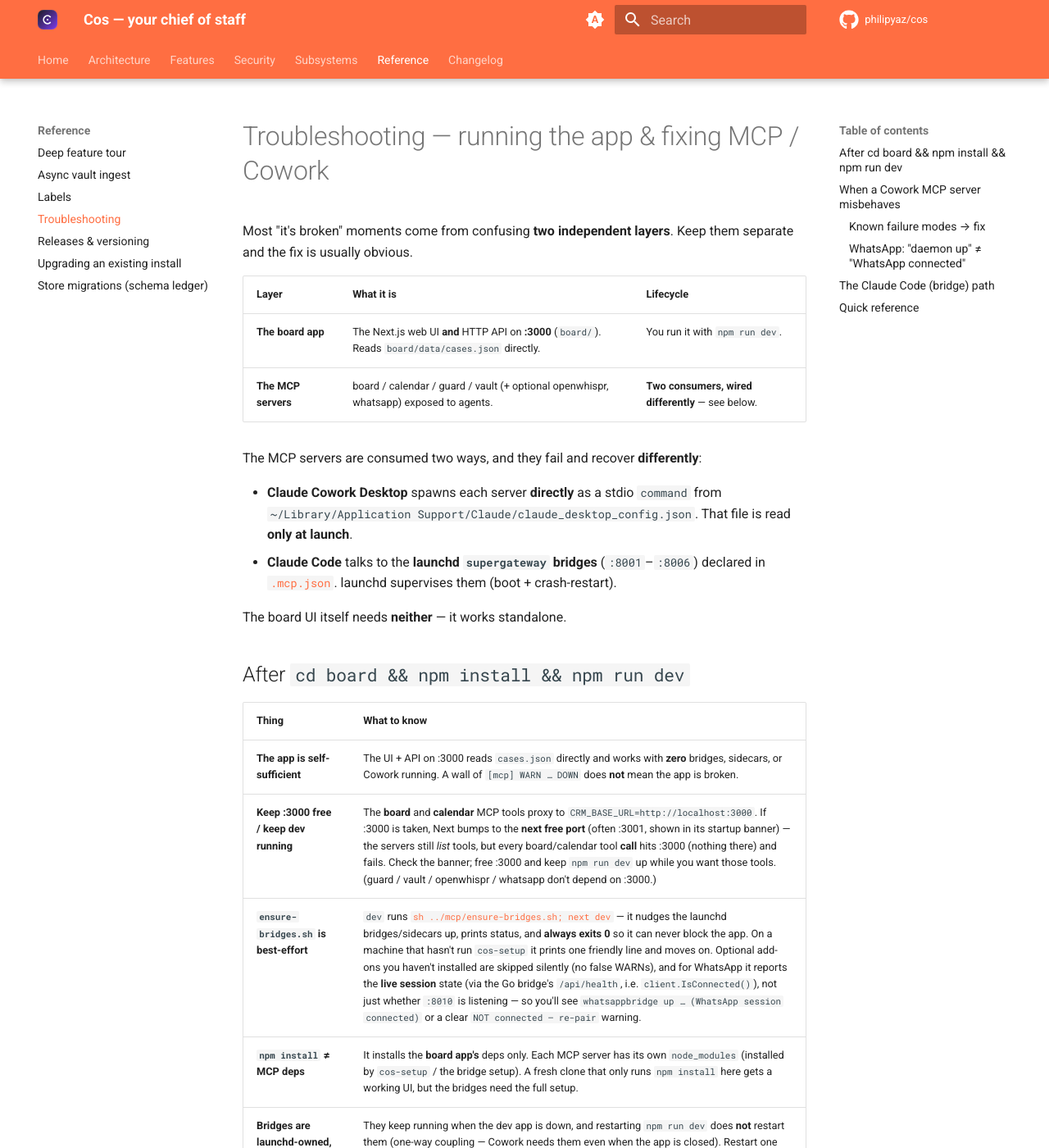
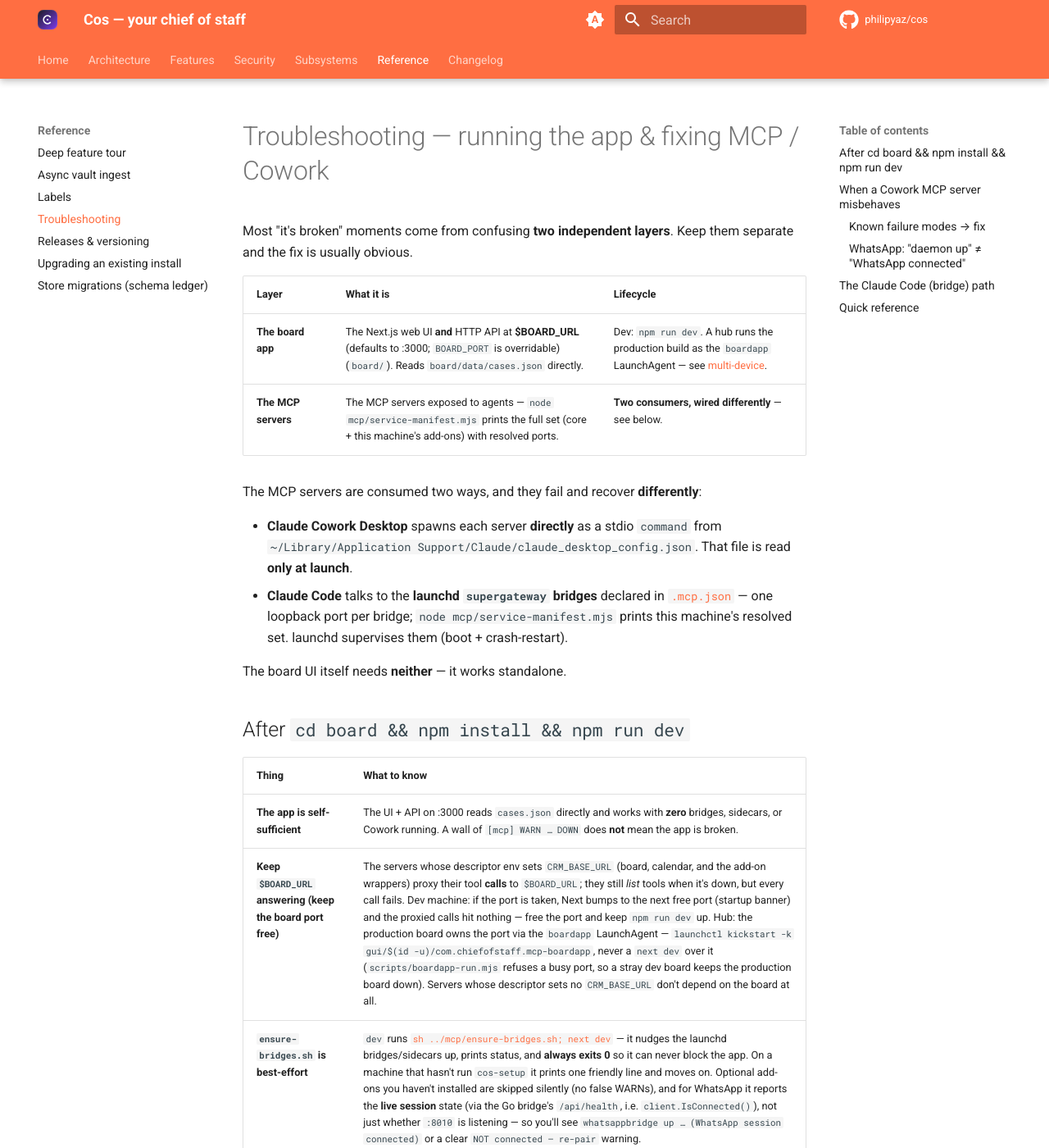
Before and after one commit to philipyaz/cos, an MkDocs documentation site: the page built from docs/reference/troubleshooting.md, in a window 1280 px wide and 1400 px high. Shown: the whole window at 82% size. Built offline with MkDocs 1.6.1 and Material for MkDocs 9.7.7, drawn with Linux system fonts in a browser that asks for light colours; comment, search, counter and statistics services are not loaded; some of the changed text lies outside the part shown.

Commit message:
fix(docs): derive the MCP debug runbook's bridge set from the manifest, repair through the generator (#179)
The Cowork/Claude Code MCP troubleshooting path (the debug-cowork-mcp-issues skill and
docs/reference/troubleshooting.md) predates the service manifest, the add-on bridges
(nutrition/fitness/body), and the boardapp LaunchAgent. Its bridge check only looped 4 of the
hub's 9 bridges, its ":3000" fix told a hub to run `next dev` over the production board
(which boardapp-run.mjs then refuses to restart), and its Cowork-config repair was the last
hand-written writer of claude_desktop_config.json.

- Bridge check now enumerates `node mcp/service-manifest.mjs --probe-list` (kind=bridge, this
  machine's role) instead of a hand-kept 4-port loop; reports a bridge with no LaunchAgent as
  NOT INSTALLED, and prints UNCHECKED (never a silent empty pass) if the manifest can't be read.
- Cowork-config repair goes through `node scripts/gen-cowork-config.mjs <name>` (a validated,
  named merge) instead of a hand-written node script that could write a vault key as `undefined`.
- The ":3000" diagnosis is renamed to `$BOARD_URL` and branches on COS_DEVICE_ROLE: spoke (never
  start a local board), hub-with-boardapp (kickstart the LaunchAgent), hub-without (npm run dev).
- Closed server-name lists (trigger list, Step 0, Step 2 comment, the docs' MCP-servers row) are
  replaced by a property/manifest reference so a 10th bridge needs no doc edit ever again.

Co-authored-by: Claude Sonnet 5 <noreply@anthropic.com>

````diff
--- a/docs/reference/troubleshooting.md
+++ b/docs/reference/troubleshooting.md
@@ -5,17 +5,18 @@ the fix is usually obvious.
 
 | Layer | What it is | Lifecycle |
 |---|---|---|
-| **The board app** | The Next.js web UI **and** HTTP API on **:3000** (`board/`). Reads `board/data/cases.json` directly. | You run it with `npm run dev`. |
-| **The MCP servers** | board / calendar / guard / vault (+ optional openwhispr, whatsapp) exposed to agents. | **Two consumers, wired differently** — see below. |
+| **The board app** | The Next.js web UI **and** HTTP API at **$BOARD_URL** (defaults to :3000; `BOARD_PORT` is overridable) (`board/`). Reads `board/data/cases.json` directly. | Dev: `npm run dev`. A hub runs the production build as the `boardapp` LaunchAgent — see [multi-device](../architecture/multi-device.md). |
+| **The MCP servers** | The MCP servers exposed to agents — `node mcp/service-manifest.mjs` prints the full set (core + this machine's add-ons) with resolved ports. | **Two consumers, wired differently** — see below. |
 
 The MCP servers are consumed two ways, and they fail and recover **differently**:
 
 - **Claude Cowork Desktop** spawns each server **directly** as a stdio `command` from
   `~/Library/Application Support/Claude/claude_desktop_config.json`. That file is read **only at
   launch**.
-- **Claude Code** talks to the **launchd `supergateway` bridges** (`:8001`–`:8006`) declared in
-  [`.mcp.json`](https://github.com/philipyaz/cos/blob/main/.mcp.json). launchd supervises them
-  (boot + crash-restart).
+- **Claude Code** talks to the **launchd `supergateway` bridges** declared in
+  [`.mcp.json`](https://github.com/philipyaz/cos/blob/main/.mcp.json) — one loopback port per
+  bridge; `node mcp/service-manifest.mjs` prints this machine's resolved set. launchd supervises
+  them (boot + crash-restart).
 
 The board UI itself needs **neither** — it works standalone.
 
@@ -24,7 +25,7 @@ The board UI itself needs **neither** — it works standalone.
 | Thing | What to know |
 |---|---|
 | **The app is self-sufficient** | The UI + API on :3000 reads `cases.json` directly and works with **zero** bridges, sidecars, or Cowork running. A wall of `[mcp] WARN … DOWN` does **not** mean the app is broken. |
-| **Keep :3000 free / keep dev running** | The **board** and **calendar** MCP tools proxy to `CRM_BASE_URL=http://localhost:3000`. If :3000 is taken, Next bumps to the **next free port** (often :3001, shown in its startup banner) — the servers still *list* tools, but every board/calendar tool **call** hits :3000 (nothing there) and fails. Check the banner; free :3000 and keep `npm run dev` up while you want those tools. (guard / vault / openwhispr / whatsapp don't depend on :3000.) |
+| **Keep `$BOARD_URL` answering (keep the board port free)** | The servers whose descriptor env sets `CRM_BASE_URL` (board, calendar, and the add-on wrappers) proxy their tool **calls** to `$BOARD_URL`; they still *list* tools when it's down, but every call fails. Dev machine: if the port is taken, Next bumps to the next free port (startup banner) and the proxied calls hit nothing — free the port and keep `npm run dev` up. Hub: the production board owns the port via the `boardapp` LaunchAgent — `launchctl kickstart -k gui/$(id -u)/com.chiefofstaff.mcp-boardapp`, never a `next dev` over it (`scripts/boardapp-run.mjs` refuses a busy port, so a stray dev board keeps the production board down). Servers whose descriptor sets no `CRM_BASE_URL` don't depend on the board at all. |
 | **`ensure-bridges.sh` is best-effort** | `dev` runs [`sh ../mcp/ensure-bridges.sh; next dev`](https://github.com/philipyaz/cos/blob/main/board/package.json) — it nudges the launchd bridges/sidecars up, prints status, and **always exits 0** so it can never block the app. On a machine that hasn't run `cos-setup` it prints one friendly line and moves on. Optional add-ons you haven't installed are skipped silently (no false WARNs), and for WhatsApp it reports the **live session** state (via the Go bridge's `/api/health`, i.e. `client.IsConnected()`), not just whether `:8010` is listening — so you'll see `whatsappbridge up … (WhatsApp session connected)` or a clear `NOT connected — re-pair` warning. |
 | **`npm install` ≠ MCP deps** | It installs the **board app's** deps only. Each MCP server has its own `node_modules` (installed by `cos-setup` / the bridge setup). A fresh clone that only runs `npm install` here gets a working UI, but the bridges need the full setup. |
 | **Bridges are launchd-owned, independent of dev** | They keep running when the dev app is down, and restarting `npm run dev` does **not** restart them (one-way coupling — Cowork needs them even when the app is closed). Restart one with `launchctl kickstart -k gui/$(id -u)/com.chiefofstaff.mcp-<name>`. |
@@ -57,8 +58,8 @@ Work the ladder in order — the first step resolves the majority of cases.
 | Symptom | Cause | Fix |
 |---|---|---|
 | A server "not responding" after a while | A server self-exited on idle (an old defect — the idle-exit is now **off by default** for direct stdio clients) | ⌘Q + relaunch to pick up the current code |
-| board / calendar tool calls error (but `tools/list` is fine) | The dev app isn't on :3000 | start `npm run dev`; make sure it's on **:3000**, not :3001 |
-| vault → `http=401 / Invalid API key` | A bad/expired key. **Cowork uses the key embedded in `claude_desktop_config.json`** — not `config/secrets.env` (that's only the Claude Code bridge, loaded by `launch.sh`) | fix the key in the JSON, then ⌘Q |
+| board-proxying tool calls error (but `tools/list` is fine) | the board app isn't answering at `$BOARD_URL` | `curl -fsS --max-time 5 "$BOARD_URL/api/healthz"`, then by role: **spoke** → the hub/tailnet is down, never start a local board; **hub** with the `boardapp` LaunchAgent → kickstart it (`launchctl kickstart -k gui/$(id -u)/com.chiefofstaff.mcp-boardapp`) and read `mcp/logs/boardapp.err.log`; **hub** without it → `npm run dev` |
+| vault → `http=401 / Invalid API key` | A bad/expired key. **Cowork uses the key embedded in `claude_desktop_config.json`** — not `config/secrets.env` (that's only the Claude Code bridge, loaded by `launch.sh`) | fix `config/secrets.env`, then regenerate the entry: `node scripts/gen-cowork-config.mjs vault` (validates the key before inlining), then ⌘Q |
 | guard → **every** message comes back `UNAVAILABLE … FAIL CLOSED … UNTRUSTED` | the guard **sidecar (:8009) is down or still cold**; the guard MCP **fails closed** (4 s timeout → untrusted, never a silent "clean") | `curl -s "$GUARD_SIDECAR_URL/healthz"`; if down/cold: `launchctl kickstart -k gui/$(id -u)/com.chiefofstaff.mcp-guardsvc`, wait for it to warm, retry. **guardsvc is launchd-owned — Cowork does NOT start it.** |
 | openwhispr → `unable to open database file (14)` | WAL DB lost its `-shm` after a clean OpenWhispr shutdown. **Current code self-heals** (retries read-only via an `immutable=1` URI) | If you still see it you're on a **stale build** (⌘Q to pick up current code) or `OPENWHISPR_DB` points at the wrong file — verify the path. Last resort: open the OpenWhispr app once to recreate `-shm`. |
 | A server missing entirely from Cowork's tools | wrong / stale absolute path in its config entry (e.g. an old checkout path) | correct the entry, then ⌘Q |
@@ -97,7 +98,8 @@ bridges:
 ```sh
 source "$(git rev-parse --show-toplevel)/config/load-config.sh"
 launchctl list | grep chiefofstaff          # each bridge: a PID present + last exit 0 = healthy
-# an MCP initialize handshake on a bridge port (board shown; others: 8003/8004/8005/8002/8006):
+# an MCP initialize handshake on a bridge port (board shown; `node mcp/service-manifest.mjs` prints every bridge port — the
+# debug-cowork-mcp-issues skill loops them all):
 curl -s -X POST "http://127.0.0.1:$BOARD_BRIDGE_PORT/mcp" \
   -H 'Content-Type: application/json' -H 'Accept: application/json, text/event-stream' \
   -d '{"jsonrpc":"2.0","id":1,"method":"initialize","params":{"protocolVersion":"2024-11-05","capabilities":{},"clientInfo":{"name":"c","version":"0"}}}'
@@ -111,19 +113,23 @@ gotcha (`brew reinstall node`) — see the bridge setup skill's *Gotchas*.
 
 ## Quick reference
 
-| Port | Process | Depends on |
-|---|---|---|
-| 3000 | board app (Next.js) | — |
-| 8001 / 8003 | board / calendar bridge | the app on :3000 (`CRM_BASE_URL`) |
-| 8004 | guard bridge | guard sidecar :8009 |
-| 8005 | vault bridge | `ANTHROPIC_API_KEY` + the vault dir |
-| 8002 / 8006 | openwhispr / whatsapp bridge (optional) | their stores / the Go bridge :8010 |
-| 8008 / 8009 | search / guard sidecars | best-effort (search) / fail-closed (guard) |
+Ports are per-machine config (`config/cos.env` can override any of them), so read the
+**resolved** set instead of a committed table:
+
+```sh
+node mcp/service-manifest.mjs        # every service, with ITS resolved port + kind + gate on this machine
+```
+
+What the manifest can't tell you, by property: the guard bridge **fails closed** when the
+`guardsvc` sidecar is down; `search` is best-effort (the board degrades to a keyword scan);
+every server whose descriptor env sets `CRM_BASE_URL` proxies its tool calls to the board app
+at `$BOARD_URL`; the whatsapp MCP needs the Go whatsmeow bridge for sends + pairing.
 
 - **Cowork config:** `~/Library/Application Support/Claude/claude_desktop_config.json` (read at launch).
 - **Cowork logs:** `~/Library/Logs/Claude/mcp-server-<name>.log` and `mcp.log`.
 - **Bridge logs:** `mcp/logs/<name>.{out,err}.log`.
-- **launchd labels:** `com.chiefofstaff.mcp-<name>`.
+- **launchd labels:** from the manifest — `com.chiefofstaff.mcp-<name>`, with per-descriptor
+  overrides; the `--probe-list` output prints each service's real label.
 
 Related: [Guard](../security/guard.md) · [Search](search.md) · the bridge / supergateway
 architecture in [Spec](../architecture/spec.md).
````
Also changed, not shown: .claude/skills/debug-cowork-mcp-issues/SKILL.md (+39 -33 lines).
